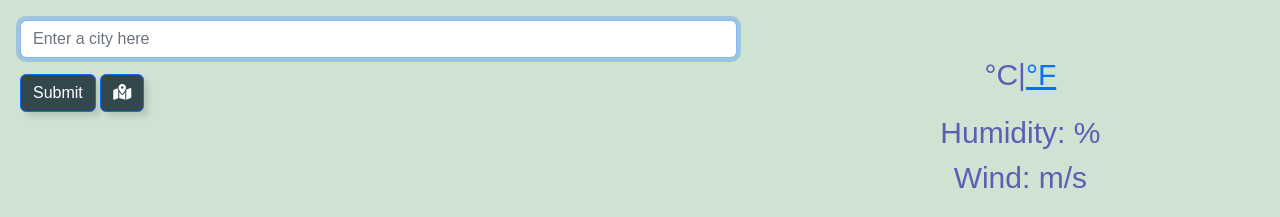
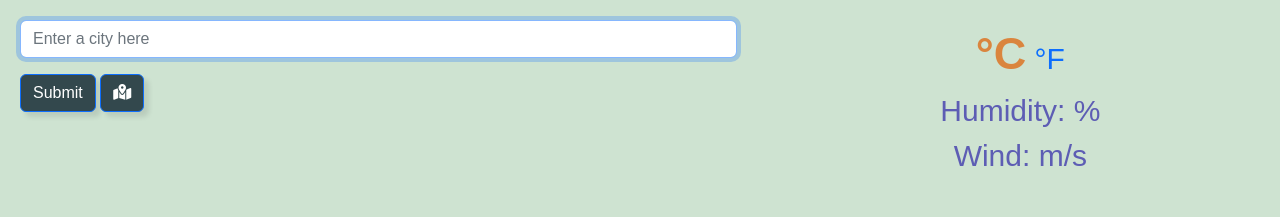
Before and after one commit to Olga-matros/project-weather, a plain HTML site: page index.html in a window 1280 px wide. Shown: the top 217 px of the page. Drawn offline with nearby package versions, Linux system fonts and the light colour scheme; no server answers; a web font is replaced by a local one.

Commit message:
improved switching mechanism

```diff
--- a/index.html
+++ b/index.html
@@ -29,17 +29,26 @@
                   <div class="col-7">
                       <form id="search-form">
                           <div class="mb-3">
-                            <input type="search" class="form-control" id="city-input" placeholder="Enter a city here" autofocus="on" autocomplete="off">
+                            <input type="search" class="form-control" id="city-input" placeholder="Enter a city here" autofocus="on"
+                             autocomplete="off">
                           </div>
                           <button type="submit" class="btn btn-primary search-button w-40" value="Search" id="search-button">Submit</button>
 
-                          <button type="submit" class="btn btn-primary search-button w-30 currentCityBtn" id="current-city-btn">  <i class="fa-solid fa-map-location-dot"></i></button>
+                          <button type="submit" class="btn btn-primary search-button w-30 currentCityBtn" id="current-city-btn">
+                          <i class="fa-solid fa-map-location-dot"></i></button>
                       </form>
                   </div>
 
                   <div class="col current-weather-text">
-                      <div>
-                      <span class="units" id="temperature"></span><a href="#" id="celcius-link" class="active">°C</a>|<a href="#" id="fahrenheit-link">°F</a>
+
+
+                      <div class="row">
+                        <div class="column">
+                      <span class="units" id="temperature"></span></div>
+                      <div class="column">
+                        <a href="#" id="celcius-link" class="active">°C</a>
+                        <a href="#" id="fahrenheit-link">°F</a>
+                      </div>
                       </div>
                       <div>
                       Humidity: <span id="humidity"></span>%
@@ -56,7 +65,8 @@
                       <h1 id="city"></h1>
                       <p id="country"></p>
                       <div><span id="update">Last updated: </span><span id="date"></span></div>
-                      <div class="clearfix weather-temperature"> <img src="http://openweathermap.org/img/wn/10d@2x.png" alt="clear" id="icon"></span>
+                      <div class="clearfix weather-temperature"> <img src="http://openweathermap.org/img/wn/10d@2x.png"
+                      alt="clear" id="icon"></span>
 
                        </div>
                         <h2 id="description"></h2>
--- a/src/styles.css
+++ b/src/styles.css
@@ -157,14 +157,21 @@ color: rgba(13, 143, 24, 0.712);
 }
 
 .active {
+  color: #df630abc;
   text-decoration: none;
-  color:  rgb(93, 93, 180);
-cursor: default;
+  font-size: 45px;
+  font-weight: 600;
+  /* color:  rgb(93, 93, 180); */
+  cursor: default;
 }
 
 .active:hover {
-text-decoration: none;
-color:  rgb(93, 93, 180);
+  text-decoration: none;
+  color:  #df630abc;
+}
+
+a {
+  text-decoration: none;
 }
 
 .weather-forecast {
```
